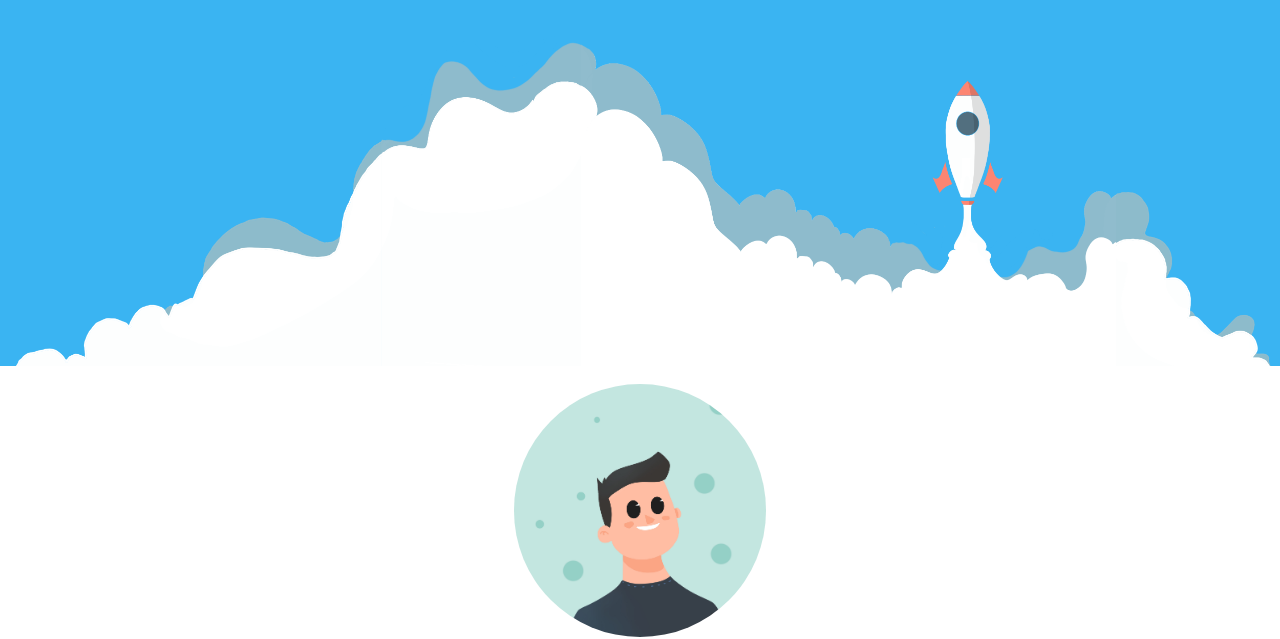
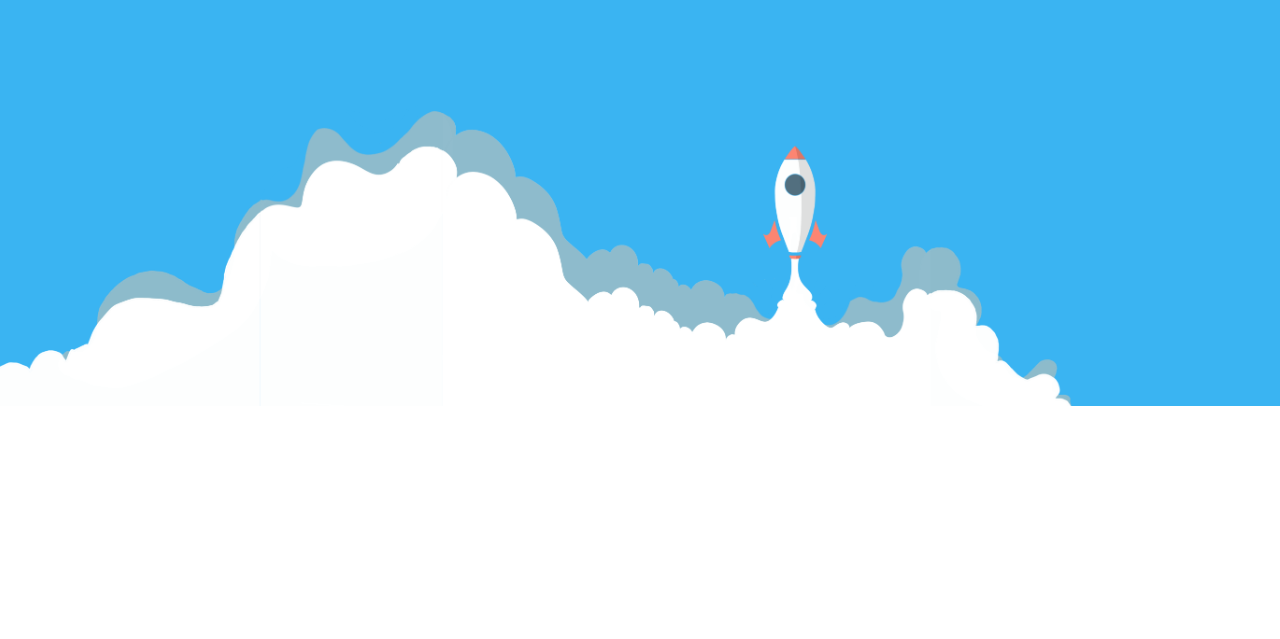
Before and after one commit to ThomasPulino/cv, a plain HTML site: page index.html in a window 1280 px wide. Shown: the part 174-813 px from the top of the page. Drawn offline with Linux system fonts and the light colour scheme.

Commit message:
Add files via upload

```diff
--- a/index.html
+++ b/index.html
@@ -12,7 +12,7 @@
   <div class="container-top">
     <h1 class="Heading">Hello! I'm Thomas</h1>
     <h2 class="headpara">Product Manager</h2>
-    <img class="headpic"= src="rocket2.png" alt="rocket">
+    <img class="center" = src="rocket3.png" alt="rocket">
   </div>
 
   <img class="profile" src="profile pic.jpg" alt="picture of thomas">
--- a/styles.css
+++ b/styles.css
@@ -1,4 +1,5 @@
 body{
+  margin: 0;
   text-align: center;
 }
 
@@ -17,28 +18,24 @@ h2{
 }
 
 .profile{
-border-radius: 50%
+border-radius: 50%;
+width: 20%;
+position: relative;
+top: 700px;
+ }
 
-}
+
 .container-top{
   background-color: #3AB4F2;
-  padding-top: 40px;
-  position: absolute;
   height: 500px;
-  top: 0;
-  left: 0;
-  right: 0;
+  padding: 40px;
+  position: relative;
 }
 
-.headpic{
-max-width: 100%;
+.center{
+max-height: 70%;
+margin: 0;
 position: absolute;
 bottom: 0;
-left: 0;
-
+right: 200px;
 }
-
-.profile{
-  width: 20%;
-  margin: 550px auto 0 auto;
-}
```
Also changed, not shown: rocket3.png (added).
